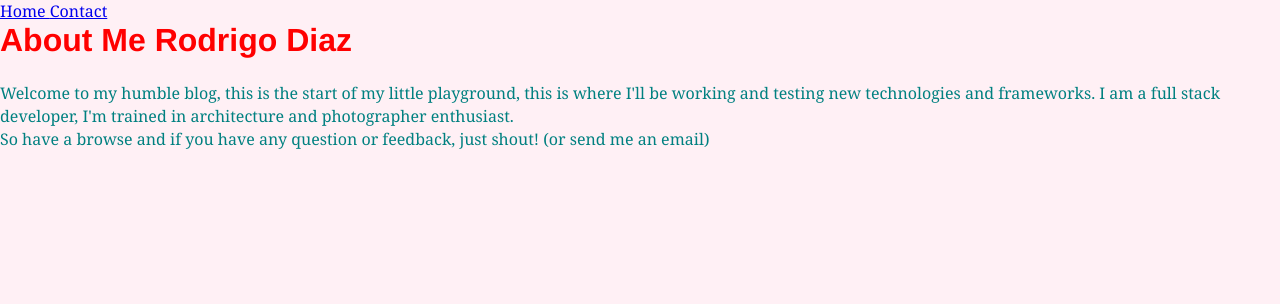
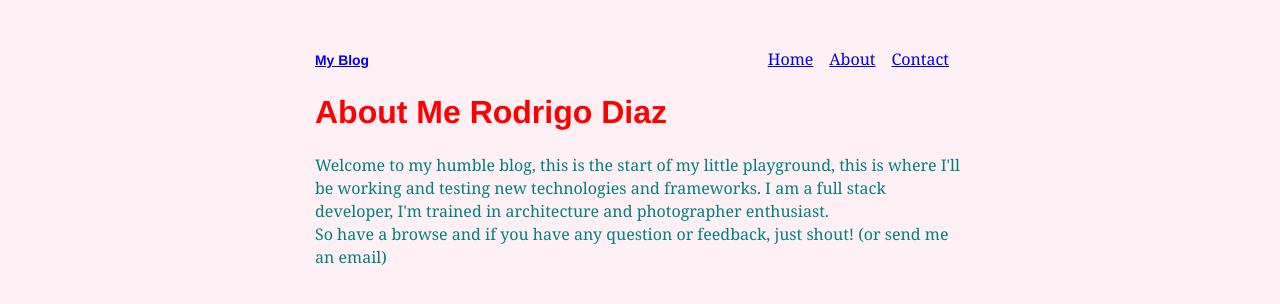
Before and after one commit to rodrigohdiaz/hello-world, a Gatsby site: page /about in a window 1280 px wide. Built offline with nearby package versions, Linux system fonts and the light colour scheme; Gatsby itself is replaced by a stand-in of ours.

Commit message:
adds a nav menu to the website

```diff
--- /dev/null
+++ b/src/components/layout.js
@@ -0,0 +1,25 @@
+import React from "react"
+import { Link } from "gatsby"
+const ListLink = props => (
+  <li style={{ display: `inline-block`, marginRight: `1rem` }}>
+    <Link to={props.to}>{props.children}</Link>
+  </li>
+)
+
+export default function Layout ({ children }) {
+    return (
+        <div style={{ margin: `3rem auto`, maxWidth: 650, padding: `0 1 rem` }}>
+                  <header style={{ marginBottom: `1.5rem` }}>
+        <Link to="/" style={{ textShadow: `none`, backgroundImage: `none` }}>
+          <h5 style={{ display: `inline` }}>My Blog</h5>
+        </Link>
+        <ul style={{ listStyle: `none`, float: `right` }}>
+          <ListLink to="/">Home</ListLink>
+          <ListLink to="/about/">About</ListLink>
+          <ListLink to="/contact/">Contact</ListLink>
+        </ul>
+      </header>
+            {children}
+        </div>
+    )
+}
--- a/src/pages/about.js
+++ b/src/pages/about.js
@@ -1,12 +1,12 @@
 import React from "react"
-import { Link } from "gatsby"
+// import { Link } from "gatsby"
 import Header from "../components/header"
+import Layout from "../components/layout"
 
 export default function About() {
     return (
+        <Layout>
             <div style={{ color: 'teal' }}>
-            <Link to="/">Home </Link>
-            <Link to="/contact/"> Contact</Link>
                 <Header headerText='About Me' arbitraryPhrase=" Rodrigo Diaz" />
                 <p>Welcome to my humble blog, this is the start of my little playground,
                     this is where I'll be working and testing new technologies and frameworks.
@@ -15,5 +15,6 @@ export default function About() {
                     So have a browse and if you have any question or feedback, just shout! (or send me an email)
                 </p>
             </div>
+        </Layout>
     )
 }
```
Also changed, not shown: src/pages/contact.js (+9 -8 lines), src/pages/index.js (+4 -3 lines). Lines whose indentation alone changed are shown as unchanged.
